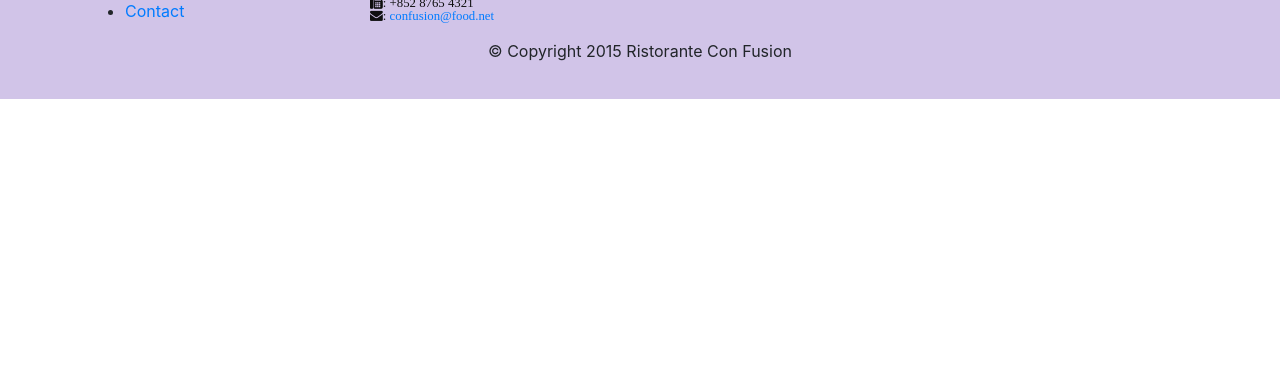
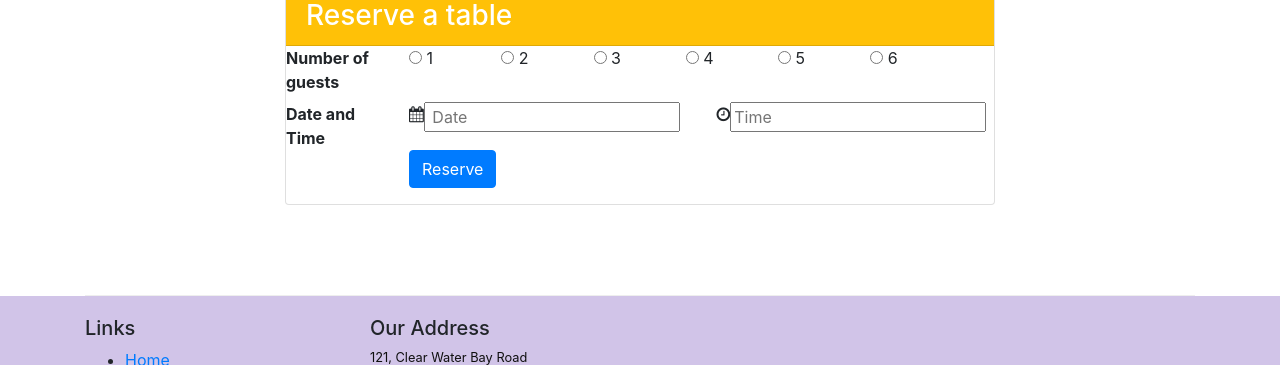
Before and after one commit to Niha97/Bootstrap, a website: page index.html in a window 1280 px wide. Shown: the part 1638-2003 px from the top of the page. Before the commit the page ends 1737 px from the top, so only its background shows below. Drawn offline with nearby package versions, Linux system fonts and the light colour scheme; files that its build step writes are made by us from their sources.

Commit message:
assignment 2

```diff
--- a/index.html
+++ b/index.html
@@ -35,12 +35,17 @@
     <header class="jumbotron">
         <div class="container">
             <div class="row row-header">
-                <div class="col-12 col-sm-8">
+                <div class="col-12 col-sm-6">
                     <h1>Ristorante con Fusion</h1>
                     <p>We take inspiration from the World's best cuisines, and create a unique fusion experience. Our lipsmacking creations will tickle your culinary senses!</p>
                 </div>
-                <div class="col col-sm">
+                <div class="col-12 col-sm-3">
                     <img src="img/logo.png" class="img-fluid">
+                </div>
+                <div class="col-12 col-sm-3">
+                <form action="#reserve" method="get">
+                    <button type="submit" value="go" class="btn btn-warning btn-block ">Reserve Table</button>
+                </form>
                 </div>
             </div>
         </div>
@@ -65,10 +70,26 @@
             </div>
         </div>
 
+        <div class="row row-content align-items-center">
+            <div class="col-sm-4 col-md-3 flex-first ">
+                <h3>This Month's Promotions</h3>
+            </div>
+            <div class="col-sm col-md flex-last">
+            <div class="media">
+
+                <div class="media-body">
+                        <h2 class="mt-0">Weekend Grand Buffet <span class="badge badge-danger">NEW</span></h2>
+                        <p class="hidden-xs-down">Featuring mouthwatering combinations with a choice of five different salads, six enticing appetizers, six main entries anf five choices desserts. Free flowing bubbly soft drinks. All for just $19.99 per person.</p>
+                    </div>
+                <img class="d-flex mr-3 img-thumbnail align-self-center" src="img/buffet.png" >
+            </div>
+            </div>
+        </div>
+
 
         <div class="row row-content align-items-center">
-            <div class="col-sm-4  col-md-3 flex-first ">
-                <h3>This Month's Promotions</h3>
+            <div class="col-sm-4  col-md-3 push-col-sm-4">
+                <h3>Meet our culinary specialist</h3>
             </div >
             <div class="col-sm  col-md flex-first">
                  <div class="media">
@@ -87,16 +108,79 @@
             </div>
         </div>
 
-        <div class="row row-content align-items-center">
-            <div class="col-sm-4  col-md-3 flex-first ">
-                <h3>Meet our Culinary Specialists</h3>
+        <div class="row row-content align-items-center" id="reserve">
+            <div class="col-12 col-sm-8 offset-sm-2">
+
+                <div class="card">
+                    <h3 class="card-header bg-warning text-white">Reserve a table</h3>
+                    <div calss="card-body ">
+                            <dl class="row card-block">
+                                <dt class="col-12 col-sm-2 flex-first">Number of guests</dt>
+                                <dd class="col-12 col-sm-9 flex-first">
+                                    <form >
+                                         <div class="form-group row">
+                                            <div class="col-2 col-sm-2">
+                                            <input type="radio" id="1" value="1" >
+                                                    <label for="1">1</label>
+                                            </div>
+                                            <div class="col-2 col-sm-2">
+                                            <input type="radio" id="2" value="2">
+                                                    <label for="2">2</label>
+                                            </div>
+                                            <div class="col-2 col-sm-2">
+                                            <input type="radio" id="3" value="3">
+                                                    <label for="3">3</label>
+                                            </div>
+                                                <div class="col-2 col-sm-2">
+                                            <input type="radio" id="4" value="4">
+                                                    <label for="4">4</label>
+                                                </div>
+                                                <div class="col-2 col-sm-2">
+                                            <input type="radio" id="5" value="5">
+                                                    <label for="1">5</label>
+                                                </div>
+                                                <div class="col-2 col-sm-2">
+                                            <input type="radio" id="6" value="6">
+                                                    <label for="6">6</label>
+                                                </div>
+
+                                         </div>
+                                    </form>
+                                </dd>
+                                <dt class="col-12 col-sm-2 flex-first">Date and Time</dt>
+                                <dd class="col-10">
+                                    <div class="row">
+                                        <div class="col-12 col-sm-6">
+                                            <div class="input-group">
+                                                <div class="input-group-addon"><i class="fa fa-calendar fa-sm"></i></div>
+                                                     <input type="text" placeholder=" Date">
+                                            </div>
+                                        </div>
+                                        <div class="col-12 col-sm-6">
+                                            <div class="input-group">
+                                                <div class="input-group-addon"><i class="fa fa-clock-o"></i></div>
+                                                     <input type="text" placeholder="Time">
+                                            </div>
+                                        </div>
+                                    </div>
+                                </dd>
+                                 <dt class="col-12 col-sm-4 offset-sm-2">
+                                     <button type="button" class="btn btn-primary btn-md">Reserve</button>
+                                 </dt>
+                            </dl>
+
+
+
+                    </div>
+                </div>
             </div>
-            <div class="col-sm  col-md flex-last ">
-                <h2>Alberto Somayya</h2>
-                <h4>Executive Chef</h4>
-                <p>Award winning three-star Michelin chef with wide International experience having worked closely with whos-who in the culinary world, he specializes in creating mouthwatering Indo-Italian fusion experiences. </p>
-            </div>
+
         </div>
+
+
+
+
+
     </div>
 
     <footer class="footer">
```
Also changed, not shown: screencapture-localhost-3000-index-html-1519012715786.png (added), screencapture-localhost-3000-index-html-1519012819243.png (added).
